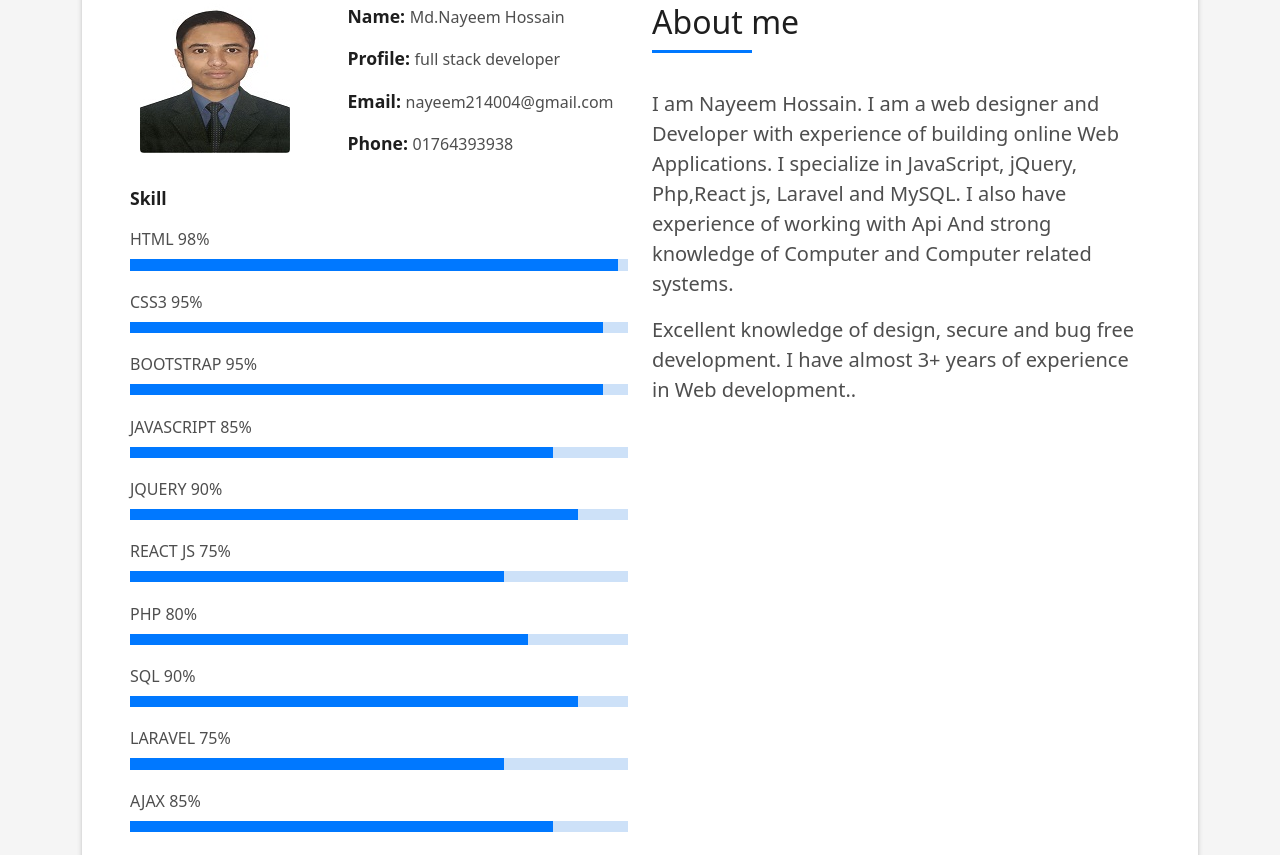
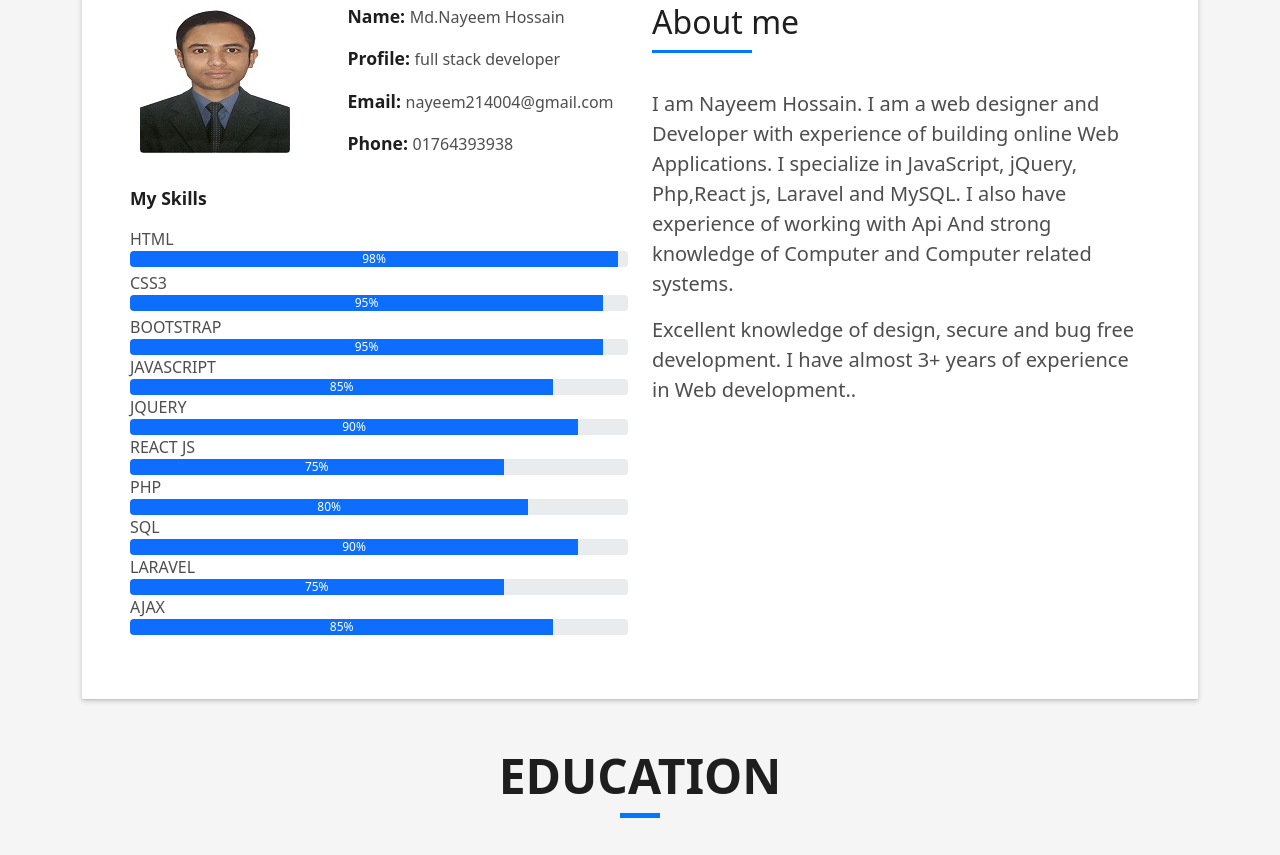
Before and after one commit to Nayeem-Hossain-Developer/portfolio, a plain HTML site: page index.html in a window 1280 px wide. Shown: the part 925-1780 px from the top of the page. Drawn offline with Linux system fonts and the light colour scheme.

Commit message:
Update index.html

```diff
--- a/index.html
+++ b/index.html
@@ -90,47 +90,47 @@
                       </div>
                     </div>
                   </div>
-                  <div class="skill-mf">
-                    <p class="title-s">Skill</p>
-                    <span>HTML</span> <span class="pull-right">98%</span>
+                   <div >
+                    <p class="title-s">My Skills</p>
+                    <span>HTML</span>
+                    <div class="progress mb-1">
+                      <div class="progress-bar" role="progressbar" style="width: 98%;" aria-valuenow="98" aria-valuemin="0" aria-valuemax="100">98%</div>
+                    </div>
+                    <span>CSS3</span>
+                    <div class="progress mb-1">
+                      <div class="progress-bar" role="progressbar" style="width: 95%" aria-valuenow="95" aria-valuemin="0" aria-valuemax="100">95%</div>
+                    </div>
+                    <span>BOOTSTRAP</span>
                     <div class="progress">
-                      <div class="progress-bar" role="progressbar" style="width: 98%;" aria-valuenow="98" aria-valuemin="0" aria-valuemax="100"></div>
+                      <div class="progress-bar" role="progressbar" style="width: 95%" aria-valuenow="95" aria-valuemin="0" aria-valuemax="100">95%</div>
                     </div>
-                    <span>CSS3</span> <span class="pull-right">95%</span>
+                    <span>JAVASCRIPT</span>
                     <div class="progress">
-                      <div class="progress-bar" role="progressbar" style="width: 95%" aria-valuenow="95" aria-valuemin="0" aria-valuemax="100"></div>
+                      <div class="progress-bar" role="progressbar" style="width: 85%" aria-valuenow="85" aria-valuemin="0" aria-valuemax="100">85%</div>
                     </div>
-                    <span>BOOTSTRAP</span> <span class="pull-right">95%</span>
+                    <span>JQUERY</span>
                     <div class="progress">
-                      <div class="progress-bar" role="progressbar" style="width: 95%" aria-valuenow="95" aria-valuemin="0" aria-valuemax="100"></div>
+                      <div class="progress-bar" role="progressbar" style="width: 90%" aria-valuenow="90" aria-valuemin="0" aria-valuemax="100">90%</div>
                     </div>
-                    <span>JAVASCRIPT</span> <span class="pull-right">85%</span>
+                    <span>REACT JS</span>
                     <div class="progress">
-                      <div class="progress-bar" role="progressbar" style="width: 85%" aria-valuenow="85" aria-valuemin="0" aria-valuemax="100"></div>
+                      <div class="progress-bar" role="progressbar" style="width: 75%" aria-valuenow="75" aria-valuemin="0" aria-valuemax="100">75%</div>
                     </div>
-                    <span>JQUERY</span> <span class="pull-right">90%</span>
+                    <span>PHP</span>
                     <div class="progress">
-                      <div class="progress-bar" role="progressbar" style="width: 90%" aria-valuenow="90" aria-valuemin="0" aria-valuemax="100"></div>
+                      <div class="progress-bar" role="progressbar" style="width: 80%" aria-valuenow="80" aria-valuemin="0" aria-valuemax="100">80%</div>
                     </div>
-                    <span>REACT JS</span> <span class="pull-right">75%</span>
+                    <span>SQL</span>
                     <div class="progress">
-                      <div class="progress-bar" role="progressbar" style="width: 75%" aria-valuenow="75" aria-valuemin="0" aria-valuemax="100"></div>
+                      <div class="progress-bar" role="progressbar" style="width: 90%" aria-valuenow="90" aria-valuemin="0" aria-valuemax="100">90%</div>
                     </div>
-                    <span>PHP</span> <span class="pull-right">80%</span>
+                    <span>LARAVEL</span>
                     <div class="progress">
-                      <div class="progress-bar" role="progressbar" style="width: 80%" aria-valuenow="80" aria-valuemin="0" aria-valuemax="100"></div>
+                      <div class="progress-bar" role="progressbar" style="width: 75%" aria-valuenow="75" aria-valuemin="0" aria-valuemax="100">75%</div>
                     </div>
-                    <span>SQL</span> <span class="pull-right">90%</span>
+                    <span>AJAX</span>
                     <div class="progress">
-                      <div class="progress-bar" role="progressbar" style="width: 90%" aria-valuenow="90" aria-valuemin="0" aria-valuemax="100"></div>
-                    </div>
-                    <span>LARAVEL</span> <span class="pull-right">75%</span>
-                    <div class="progress">
-                      <div class="progress-bar" role="progressbar" style="width: 75%" aria-valuenow="75" aria-valuemin="0" aria-valuemax="100"></div>
-                    </div>
-                    <span>AJAX</span> <span class="pull-right">85%</span>
-                    <div class="progress">
-                      <div class="progress-bar" role="progressbar" style="width: 85%" aria-valuenow="85" aria-valuemin="0" aria-valuemax="100"></div>
+                      <div class="progress-bar" role="progressbar" style="width: 85%" aria-valuenow="85" aria-valuemin="0" aria-valuemax="100">85%</div>
                     </div>
                   </div>
                 </div>
```
